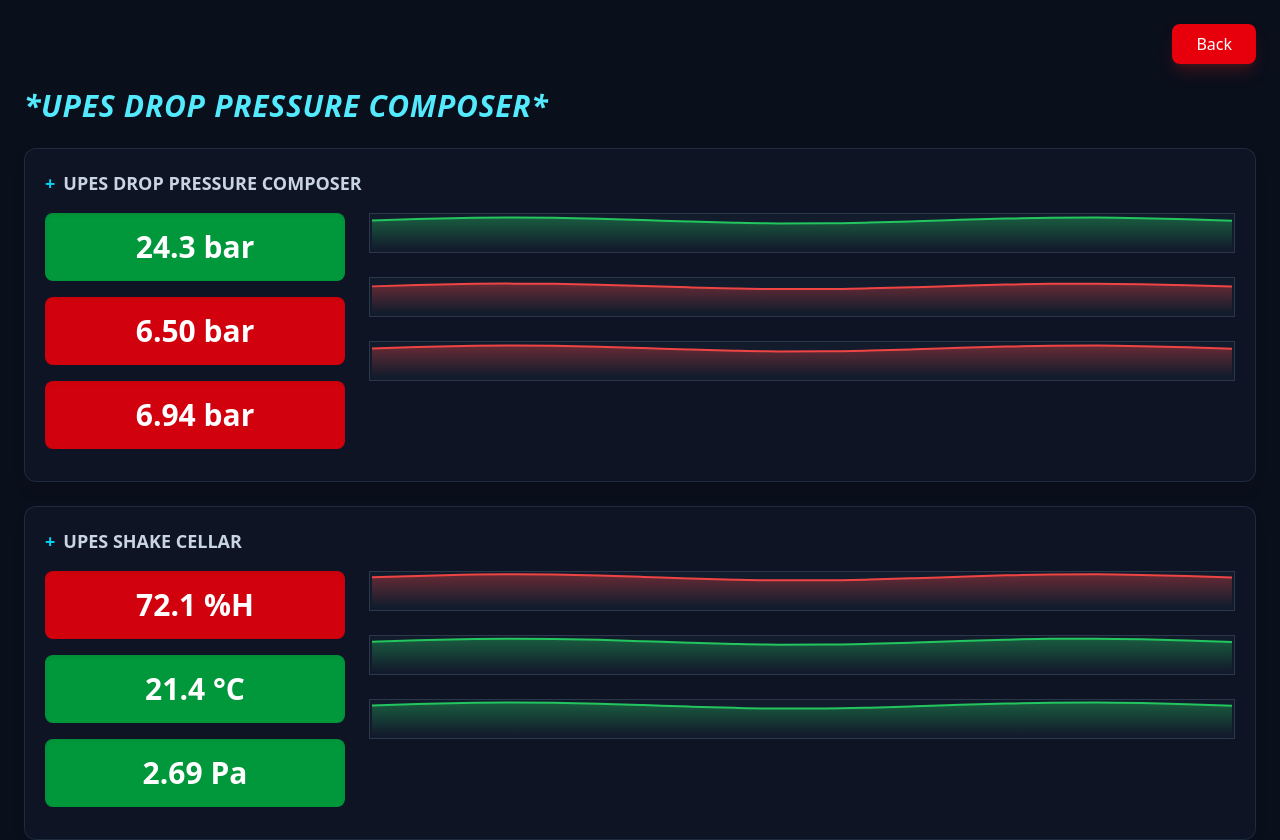
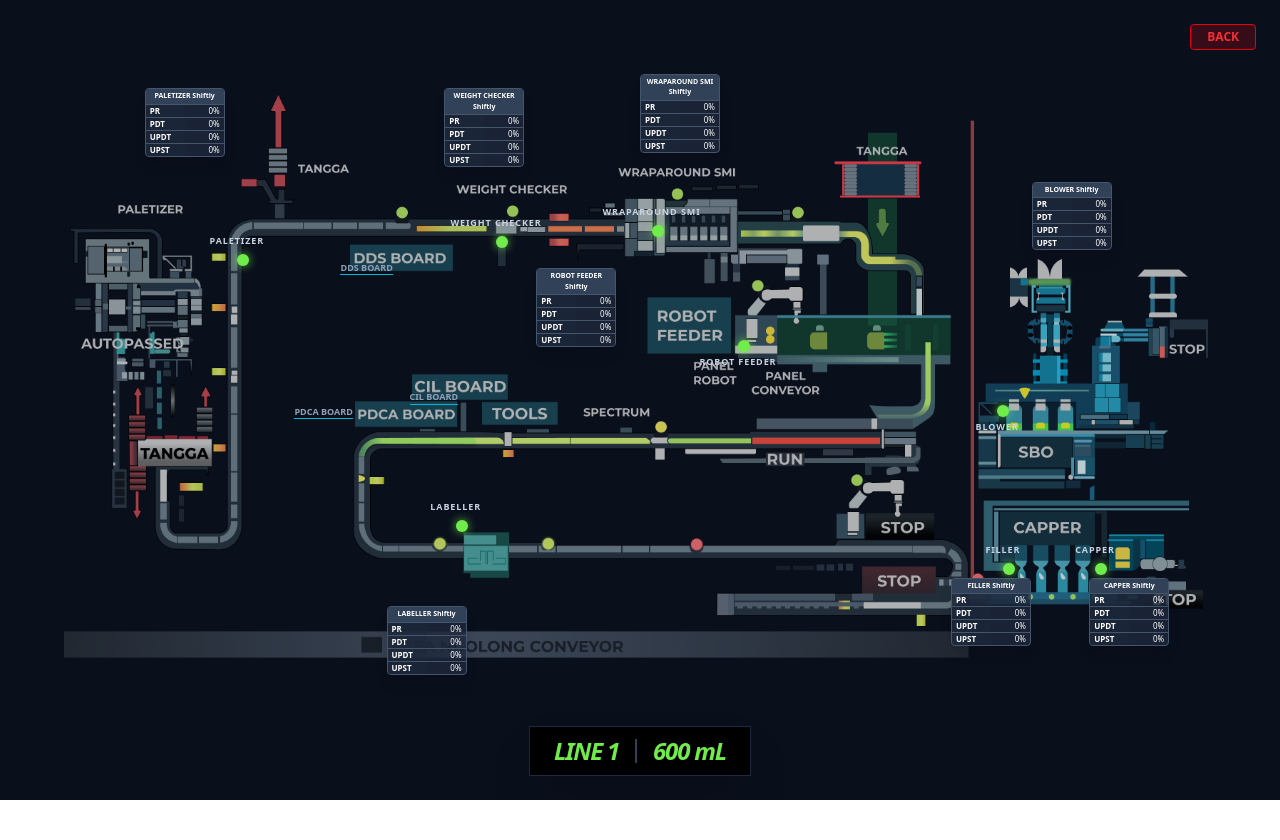
Before and after one commit to daffa-naufal-musyava/system-report-aqua-fe, a React (Vite) app: page /screen-delivery/1 in a window 1280 px wide. Shown: the top 840 px of the page. After the commit the page ends 800 px from the top, so only its background shows below. Built offline with nearby package versions, Linux system fonts and the light colour scheme; sample sign-in values are in the browser's storage.

Commit message:
fix: revision Screen delivery user interface

```diff
--- a/src/pages/ScreenDelivery.jsx
+++ b/src/pages/ScreenDelivery.jsx
@@ -1,76 +1,199 @@
-import { useNavigate, useLocation } from 'react-router-dom';
-import MachineSection from '../components/MachineSection';
+import { useState } from "react";
+import { useParams, useNavigate,Link } from "react-router-dom";
+import lineMachine from "../assets/group-52.png"; // Pastikan path benar
 
-const DATA_MAPPING = {
-  // Ini data lengkap awalmu saya jadikan default
-  'full_monitoring': [
+// Komponen Tabel Kecil untuk setiap mesin
+const MachineStats = ({ title }) => (
+  <Link to="/shift-summary/:machineId" className="flex flex-col cursor-pointer bg-[#1e293b]/80 border border-slate-600 rounded-sm overflow-hidden text-[8px] w-20 shadow-lg">
+    <div className="bg-slate-700 py-0.5 px-1 text-center font-bold border-b border-slate-600 text-[7px]">
+      {title} Shiftly
+    </div>
+    {[
+      { label: "PR", val: "0%" },
+      { label: "PDT", val: "0%" },
+      { label: "UPDT", val: "0%" },
+      { label: "UPST", val: "0%" },
+    ].map((stat) => (
+      <div key={stat.label} className="flex border-b border-slate-600 last:border-0">
+        <div className="w-1/2 bg-slate-800/50 px-1 border-right border-slate-600 font-bold">{stat.label}</div>
+        <div className="w-1/2 px-1 text-right">{stat.val}</div>
+      </div>
+    ))}
+  </Link>
+);
+
+export default function ScreenDelivery() {
+  const { lineId } = useParams();
+  const navigate = useNavigate();
+  const [selectedMachine, setSelectedMachine] = useState(null);
+
+  const lineInfo = {
+    number: lineId || "1",
+    volume: "600 mL",
+  };
+
+  const machines = [
     {
-      title: 'UPES DROP PRESSURE COMPOSER',
-      values: ['24.3 bar', '6.50 bar', '6.94 bar'],
-      statusColors: ['green', 'red', 'red'],
-      chartBases: [24.3, 6.5, 6.94],
+      id: "paletizer",
+      name: "PALETIZER",
+      status: "RUN",
+      dotColor: "#70EC4B",
+      pos: { top: "33%", left: "15%" },
+      tablePos: { top: "10%", left: "7%" },
+      labelPos: "top",
     },
     {
-      title: 'UPES SHAKE CELLAR',
-      values: ['72.1 %H', '21.4 °C', '2.69 Pa'],
-      statusColors: ['red', 'green', 'green'],
-      chartBases: [72.1, 21.4, 2.69],
+      id: "weight-checker",
+      name: "WEIGHT CHECKER",
+      status: "RUN",
+      dotColor: "#70EC4B",
+      pos: { top: "30.5%", left: "37.5%" },
+      tablePos: { top: "10%", left: "33%" },
+      labelPos: "top",
     },
     {
-      title: 'MODULE 2 Differential Pressure',
-      values: ['65.6 %H', '17.3 °C', '5.51 Pa'],
-      statusColors: ['green', 'green', 'green'],
-      chartBases: [65.6, 17.3, 5.51],
+      id: "wraparound-smi",
+      name: "WRAPAROUND SMI",
+      status: "RUN",
+      dotColor: "#70EC4B",
+      pos: { top: "29%", left: "51%" },
+      tablePos: { top: "8%", left: "50%" },
+      labelPos: "top",
     },
     {
-      title: 'MODULE 2 Differential Pressure',
-      values: ['58.3 %H', '20.4 °C', '4.77 bar'],
-      statusColors: ['green', 'green', 'green'],
-      chartBases: [58.3, 20.4, 4.77],
+      id: "robot-feeder",
+      name: "ROBOT FEEDER",
+      status: "RUN",
+      dotColor: "#70EC4B",
+      pos: { top: "45%", left: "58.5%" },
+      tablePos: { top: "35%", left: "41%" },
+      labelPos: "left",
     },
     {
-      title: 'MODULE 3 Differential Pressure',
-      values: ['77.5 %H', '21.0 °C', '21.0 Pa'],
-      statusColors: ['red', 'green', 'green'],
-      chartBases: [77.5, 21.0, 21.0],
+      id: "labeller",
+      name: "LABELLER",
+      status: "RUN",
+      dotColor: "#70EC4B",
+      pos: { top: "70%", left: "34%" },
+      tablePos: { top: "82%", left: "28%" },
+      labelPos: "top",
     },
     {
-      title: 'MODULE 3 Differential Pressure',
-      values: ['77.5 %H', '21.0 °C', '21.0 Pa'],
-      statusColors: ['green', 'green', 'green'],
-      chartBases: [77.5, 21.0, 21.0],
+        id: "blower",
+        name: "BLOWER",
+        status: "RUN",
+        dotColor: "#70EC4B",
+        pos: { top: "54%", left: "81%" },
+        tablePos: { top: "23%", left: "84%" },
+        labelPos: "bottom",
     },
-  ]
-};
-
-export default function ScreenDelivery() {
-  const navigate = useNavigate();
-  const location = useLocation();
-
-  // Ambil ID mesin. Kalau ID-nya 'paletizer' mau data beda, tinggal tambah di DATA_MAPPING
-  const machine = location.state?.machine || { id: 'full_monitoring', name: 'UPES DROP PRESSURE COMPOSER' };
-
-  // Ambil data berdasarkan ID mesin, kalau ga ada tampilkan semua (full_monitoring)
-  const sections = DATA_MAPPING[machine.id] || DATA_MAPPING['full_monitoring'];
+    {
+        id: "filler",
+        name: "FILLER",
+        status: "RUN",
+        dotColor: "#70EC4B",
+        pos: { top: "76%", left: "81.5%" },
+        tablePos: { top: "78%", left: "77%" },
+        labelPos: "top",
+    },
+    {
+        id: "capper",
+        name: "CAPPER",
+        status: "RUN",
+        dotColor: "#70EC4B",
+        pos: { top: "76%", left: "89.5%" },
+        tablePos: { top: "78%", left: "89%" },
+        labelPos: "top",
+    }
+  ];
 
   return (
-    <div className="min-h-screen bg-[#0a0f1c] text-white p-4 md:p-6 font-sans relative">
+    <div className="min-h-screen bg-[#0a0f1c] text-white relative font-sans p-4 overflow-hidden">
+      {/* Header Info (Bottom in Image) */}
+      <div className="absolute bottom-6 left-1/2 -translate-x-1/2 z-20">
+        <div className="flex bg-black border border-slate-800 px-6 py-2 items-center gap-4 shadow-2xl">
+          <span className="text-[#70EC4B] text-2xl font-bold italic tracking-tighter">LINE {lineInfo.number}</span>
+          <div className="w-[2px] h-6 bg-slate-700"></div>
+          <span className="text-[#70EC4B] text-2xl font-bold italic tracking-tighter">{lineInfo.volume}</span>
+        </div>
+      </div>
+
       <button
         onClick={() => navigate(-1)}
-        className="absolute top-6 right-6 px-6 py-2 bg-red-600 hover:bg-red-700 text-white font-medium rounded-lg shadow-lg shadow-red-900/40 transition-all duration-200 z-50"
+        className="absolute top-6 right-6 z-50 px-4 py-1 bg-red-600/20 border border-red-600 text-red-500 hover:bg-red-600 hover:text-white text-xs font-bold rounded transition-all cursor-pointer"
       >
-        Back
+        BACK
       </button>
 
-      <div className="max-w-7xl mx-auto space-y-6 pt-16">
-        <h1 className="text-2xl md:text-3xl font-bold text-cyan-300 tracking-wide uppercase italic">
-          *{machine.name}*
-        </h1>
+      {/* Map Container */}
+      <div className="relative w-full h-[90vh] max-w-6xl mx-auto">
+        {/* Background Image */}
+        <img
+            src={lineMachine}
+            alt="Layout"
+            className="w-full h-full object-contain opacity-80"
+        />
 
-        {sections.map((section, idx) => (
-          <MachineSection key={idx} section={section} idx={idx} />
+        {/* Render Machines & Stats */}
+        {machines.map((m) => (
+          <div key={m.id}>
+            {/* The Dot */}
+            <div
+              className="absolute w-3 h-3 rounded-full shadow-[0_0_10px_rgba(112,236,75,0.8)] cursor-pointer hover:scale-150 transition-transform z-30"
+              style={{
+                top: m.pos.top,
+                left: m.pos.left,
+                backgroundColor: m.dotColor,
+              }}
+              onClick={() => setSelectedMachine(m)}
+            />
+
+            {/* The Label */}
+            <div
+                className="absolute text-[9px] font-bold tracking-widest text-slate-300 pointer-events-none whitespace-nowrap"
+                style={{
+                    top: `calc(${m.pos.top} ${m.labelPos === 'top' ? '- 20px' : '+ 15px'})`,
+                    left: m.pos.left,
+                    transform: 'translateX(-50%)'
+                }}
+            >
+                {m.name}
+            </div>
+
+            {/* The Table */}
+            <div
+                className="absolute z-20"
+                style={{ top: m.tablePos.top, left: m.tablePos.left }}
+            >
+                <MachineStats title={m.name} />
+            </div>
+          </div>
         ))}
+
+        {/* Additional Static Labels (Non-clickable parts) */}
+        <div className="absolute top-[34%] left-[24%] text-[9px] font-bold text-slate-400 border-b border-cyan-500">DDS BOARD</div>
+        <div className="absolute top-[52%] left-[30%] text-[9px] font-bold text-slate-400 border-b border-cyan-500">CIL BOARD</div>
+        <div className="absolute top-[54%] left-[20%] text-[9px] font-bold text-slate-400 border-b border-cyan-500">PDCA BOARD</div>
       </div>
+
+      {/* Simple Navigation Overlay if Machine Selected */}
+      {selectedMachine && (
+          <div className="fixed inset-0 bg-black/60 backdrop-blur-sm z-[100] flex items-center justify-center">
+              <div className="bg-[#111827] border border-slate-700 p-6 rounded-lg w-80">
+                  <h3 className="text-xl font-bold text-center mb-4 text-cyan-400">{selectedMachine.name}</h3>
+                  <div className="flex flex-col gap-2">
+                    <button className="w-full py-2 bg-slate-800 hover:bg-cyan-600 transition-colors rounded">Machine Detail</button>
+                    <button className="w-full py-2 bg-slate-800 hover:bg-cyan-600 transition-colors rounded">Production Log</button>
+                    <button
+                        onClick={() => setSelectedMachine(null)}
+                        className="w-full py-2 mt-2 text-slate-500 hover:text-white"
+                    >
+                        Close
+                    </button>
+                  </div>
+              </div>
+          </div>
+      )}
     </div>
   );
 }
```
